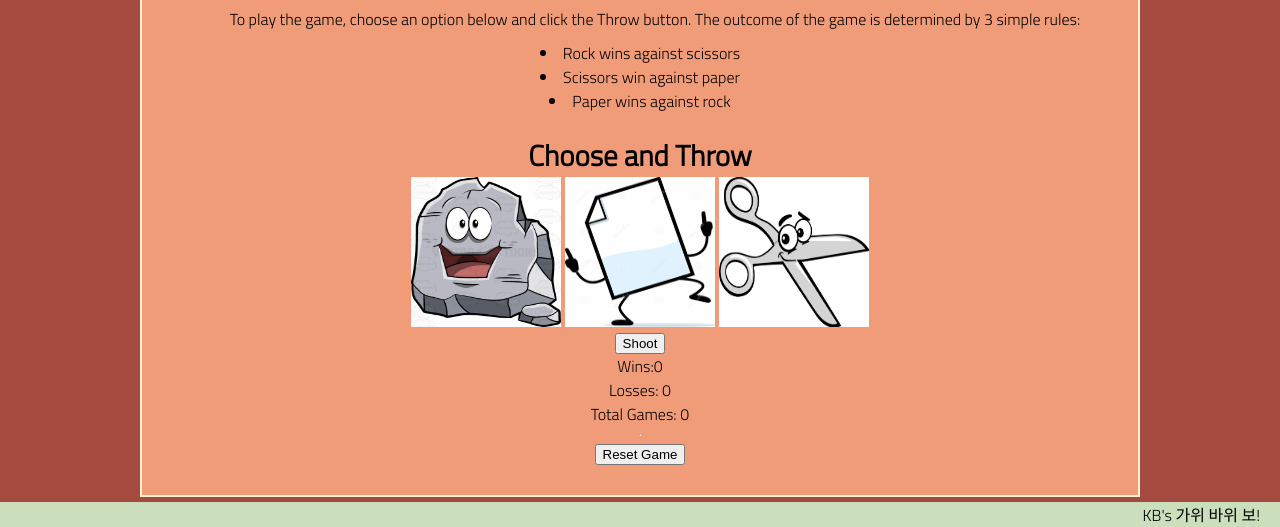
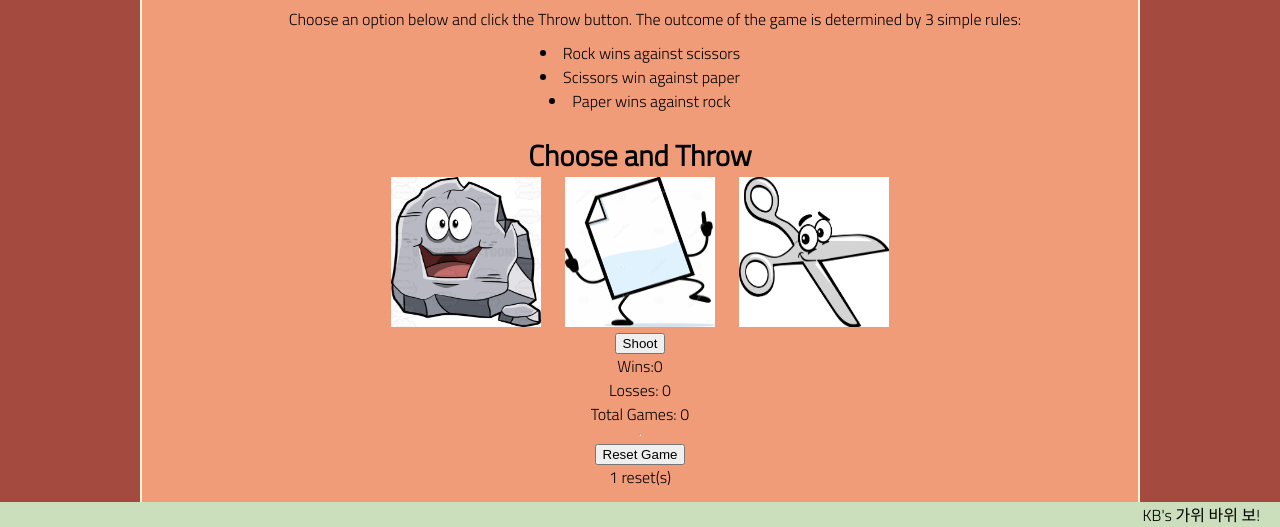
Before and after one commit to katrinkajb/lab-03-rock-paper-scissors, a plain HTML site: page index.html in a window 1280 px wide. Both pictures are taken after a click on the button "Reset Game". Shown: the part 445-972 px from the top of the page. Drawn offline with Linux system fonts and the light colour scheme.

Commit message:
reset button/counter and finishing touches

```diff
--- a/app.js
+++ b/app.js
@@ -1,7 +1,5 @@
 import { rockPaperScissorsFunc, determineWinner } from './utils.js';
 
-
-// import functions and grab DOM elements
 const shootButton = document.getElementById('shoot-button');
 const computerResult = document.getElementById('computer-result');
 const resultsArea = document.getElementById('results-area');
@@ -9,12 +7,13 @@ const winsCount = document.getElementById('wins-count');
 const lossesCount = document.getElementById('losses-count');
 const totalGamesCount = document.getElementById('total-games-count');
 const resetButton = document.getElementById('reset-button');
-
+const resetClicks = document.getElementById('reset-counter');
 
 // initialize state
 let wins = 0;
 let total = 0;
 let draws = 0;
+let resets = 0;
 
 // set event listeners to update state and DOM
 shootButton.addEventListener('click', () => {
@@ -65,7 +64,6 @@ shootButton.addEventListener('click', () => {
 })
 
 
-
 function updateResults() {
     winsCount.textContent = wins;
     lossesCount.textContent = total - wins - draws;
@@ -76,8 +74,12 @@ resetButton.addEventListener('click', () => {
     wins = 0;
     total = 0;
     draws = 0;
+    resets++;
 
     computerResult.textContent = '';
     resultsArea.textContent = '';
     updateResults();
+
+    // reset counter
+    resetClicks.textContent = resets + ' reset(s)';
 })
--- a/index.html
+++ b/index.html
@@ -19,7 +19,7 @@
     <main class="main-section">
         <section >
             <img class="main-logo" src="assets/rock-paper-scissors.jpg"/>
-            <p id='instructions'>To play the game, choose an option below and click the Throw button. The outcome of the game is determined by 3 simple rules:
+            <p id='instructions'>Choose an option below and click the Throw button. The outcome of the game is determined by 3 simple rules:
                 <li>Rock wins against scissors</li>
                 <li>Scissors win against paper</li>
                 <li>Paper wins against rock</li>
@@ -49,7 +49,7 @@
             <div>Total Games: <span id='total-games-count'></span></div>
         <hr>
             <button id='reset-button'>Reset Game</button>
-            <!-- <div id='reset-counter'></div> -->
+            <div><span id='reset-counter'></span></div>
         </section>
     </main>
     <footer>
--- a/styles/style.css
+++ b/styles/style.css
@@ -102,6 +102,8 @@ footer {
 
 #instructions {
     justify-content: left;
+    padding-left: 20px;
+    padding-right: 20px;
 }
 
 input {
@@ -112,6 +114,7 @@ input:checked + img {
     border: solid 5px red;
 }
 
-/* #options {
-    justify-items: space-between;
-} */
+label {
+    margin-left: 10px;
+    margin-right: 10px;
+}
```
